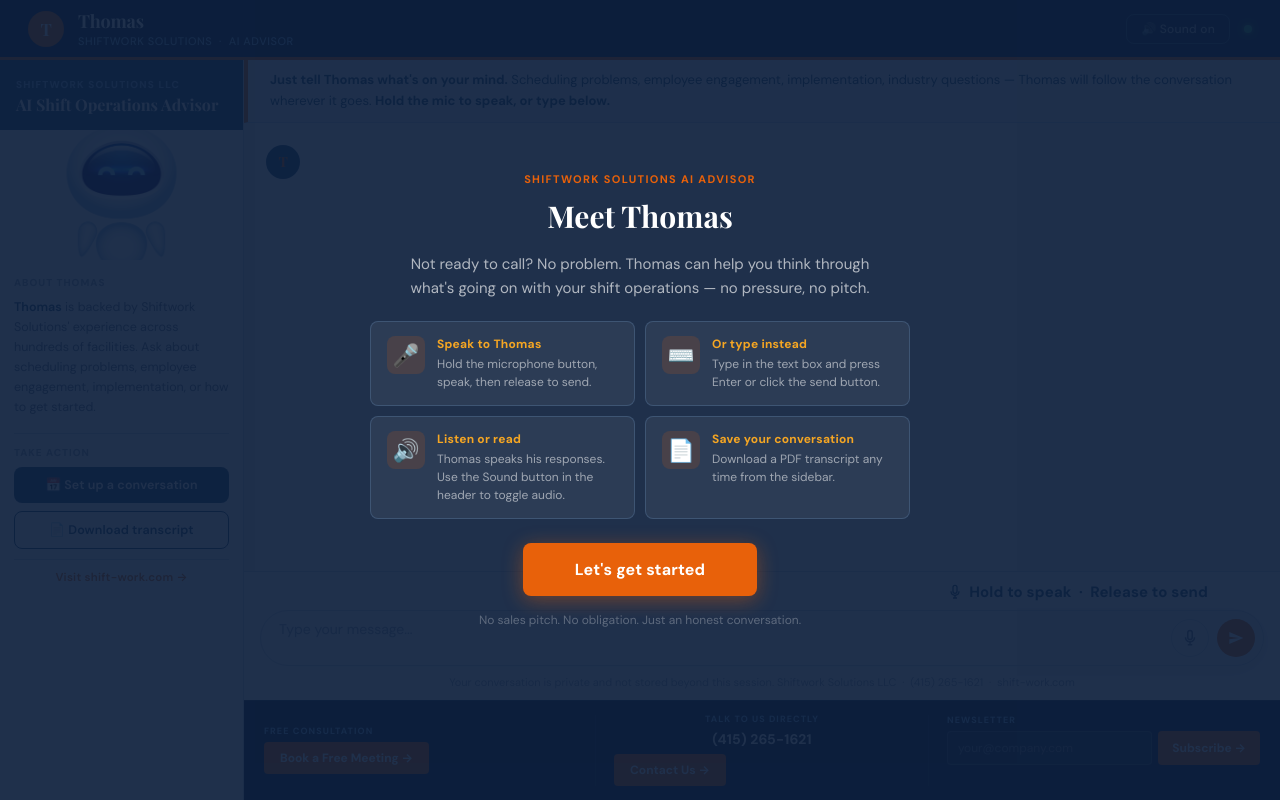
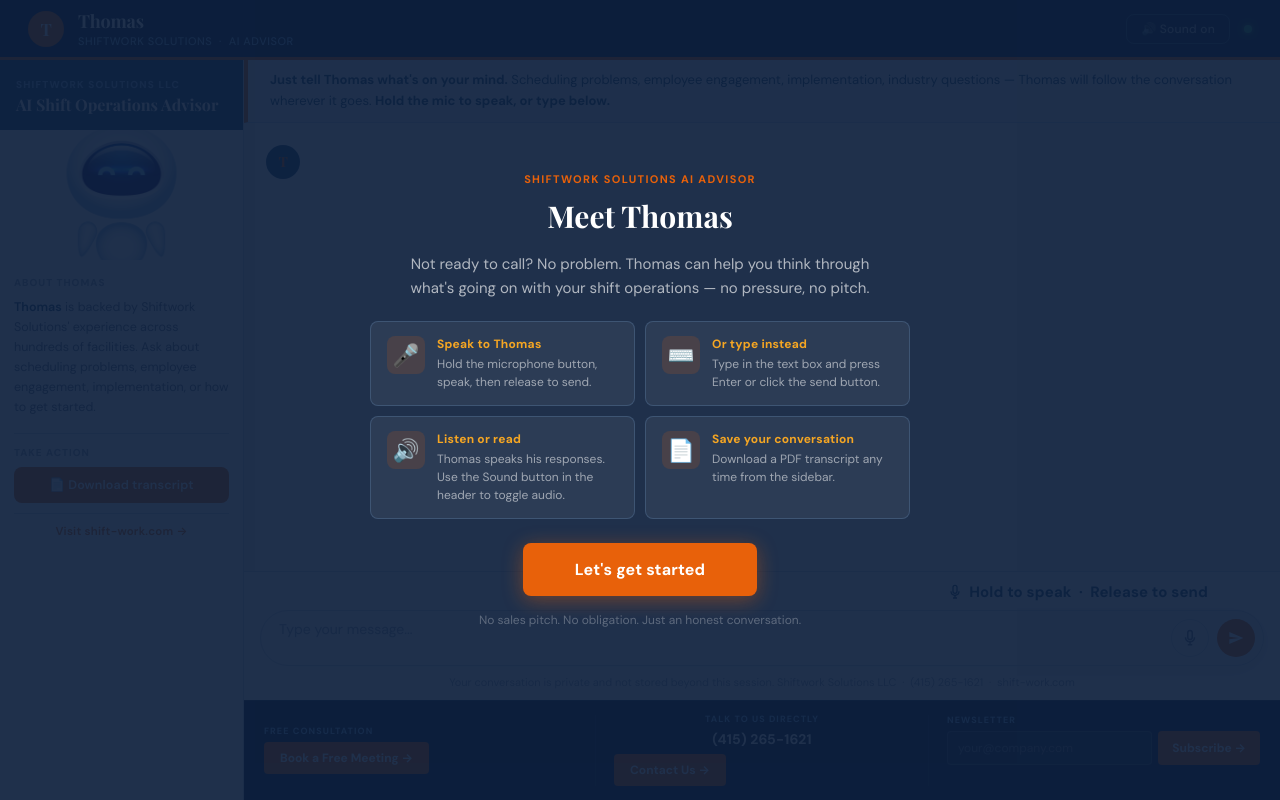
Before and after one commit to Hyperiongate/shift-work-diagnostic, a Flask app: page / in a window 1280 px wide. Run offline with Flask 3, Linux system fonts and the light colour scheme; some web fonts are replaced.

Commit message:
Update index.html

```diff
--- a/templates/index.html
+++ b/templates/index.html
@@ -23,27 +23,23 @@
                  design system. Playfair Display/DM Sans fonts.
                  Site palette: #1F4E79 navy, #E8610A orange.
     2026-04-05 -- URLs in Thomas's responses are now rendered as
-                 clickable hyperlinks. addBubble() uses linkifyText()
-                 to detect URLs and wrap them in <a> tags while
-                 keeping all other text safely escaped.
-    2026-04-17 -- SECURITY HARDENING -- FRONTEND CHANGES:
-                 Server-issued SESSION_ID, 429/403/503 handling,
-                 session_ended support, null SESSION_ID guard.
+                 clickable hyperlinks. linkifyText() added.
+    2026-04-17 -- SECURITY HARDENING: server-issued SESSION_ID,
+                 429/403/503 handling, session_ended support.
     2026-04-17 -- SIDEBAR IMAGE: /static/thomas.jpg robot avatar.
     2026-04-18 -- SIDEBAR BOTTOM IMAGE: Removed welding photo + CSS.
     2026-04-18 -- MIC HINT: Larger (15px/700), right-aligned near
-                 mic, SVG icon matching actual mic button, all
-                 JS states use innerHTML.
-    2026-04-18 -- FOOTER: Added dark-navy .thomas-footer bar below
-                 the disclaimer. Three columns:
-                 1. Book a Free Consultation (orange button)
-                 2. Phone (415) 265-1621 + Contact Us (orange button)
-                 3. Newsletter email input + Subscribe button
-                 Matches shift-work.com footer design language.
-                 Newsletter posts to Swarm API with source tag
-                 "thomas-footer". New JS function thomasFooterSubmit()
-                 with IDs thomasFooterEmail/Btn/Msg to avoid conflict
-                 with lead-modal form IDs.
+                 mic, SVG icon matching actual mic button.
+    2026-04-18 -- FOOTER: Dark-navy 3-col footer — Book Meeting |
+                 Phone + Contact | Newsletter subscribe.
+    2026-04-18 -- SIDEBAR CLEANUP:
+                 - Removed "Set up a conversation" button. Booking
+                   is now handled via the footer. Lead capture modal
+                   kept in HTML/JS for any future programmatic use
+                   but no longer has a trigger button in the sidebar.
+                 - "Download transcript" button changed to orange
+                   (was navy outline). Removed .action-btn.outline
+                   CSS rule as it is no longer used.
 
   I did no harm and this file is not truncated
 -->
@@ -372,11 +368,12 @@
 
   .sidebar-divider { height: 1px; background: var(--border); margin: 12px 0; }
 
+  /* Orange action button — used for Download transcript */
   .action-btn {
     display: block;
     width: 100%;
     text-align: center;
-    background: var(--navy);
+    background: var(--orange);
     color: var(--white);
     border: none;
     border-radius: var(--radius);
@@ -391,18 +388,7 @@
     letter-spacing: 0.01em;
   }
 
-  .action-btn:hover { background: var(--orange); }
-
-  .action-btn.outline {
-    background: none;
-    border: 1.5px solid var(--navy);
-    color: var(--navy);
-  }
-
-  .action-btn.outline:hover {
-    background: var(--navy);
-    color: var(--white);
-  }
+  .action-btn:hover { background: #c4510a; }
 
   .sidebar-site-link {
     display: block;
@@ -572,7 +558,6 @@
     z-index: 5;
   }
 
-  /* -- Mic hint: right-aligned, larger, near the mic button -- */
   .mic-hint {
     text-align: right;
     padding-right: 56px;
@@ -800,7 +785,7 @@
   .tf-nl-msg.ok  { color: #6ee7b7; }
   .tf-nl-msg.err { color: #fca5a5; }
 
-  /* -- Lead capture modal -- */
+  /* -- Lead capture modal (kept for programmatic use, no sidebar trigger) -- */
   .modal-overlay {
     position: fixed; inset: 0;
     background: rgba(13,31,60,0.75);
@@ -1026,11 +1011,7 @@
 
       <div class="sidebar-section-label">Take Action</div>
 
-      <button class="action-btn" onclick="showLeadCapture()">
-        &#x1F4C5; Set up a conversation
-      </button>
-
-      <button class="action-btn outline" onclick="downloadTranscript()">
+      <button class="action-btn" onclick="downloadTranscript()">
         &#x1F4C4; Download transcript
       </button>
 
@@ -1087,7 +1068,6 @@
 
     <!-- ── THOMAS FOOTER ── -->
     <div class="thomas-footer">
-      <!-- Col 1: Book a Free Consultation -->
       <div class="tf-col">
         <div class="tf-label">Free Consultation</div>
         <a href="https://outlook.office365.com/book/ShiftworkSolutionsLLC2@shift-work.com/?ismsaljsauthenabled=true"
@@ -1095,8 +1075,6 @@
           Book a Free Meeting &rarr;
         </a>
       </div>
-
-      <!-- Col 2: Phone + Contact page -->
       <div class="tf-col" style="align-items:center;text-align:center;">
         <div class="tf-label">Talk to Us Directly</div>
         <a href="tel:+14152651621" class="tf-phone">(415) 265-1621</a>
@@ -1104,8 +1082,6 @@
           Contact Us &rarr;
         </a>
       </div>
-
-      <!-- Col 3: Newsletter -->
       <div class="tf-col">
         <div class="tf-label">Newsletter</div>
         <div class="tf-nl-row">
@@ -1121,7 +1097,7 @@
   </div><!-- /.chat-area -->
 </div><!-- /.main-layout -->
 
-<!-- -- Lead capture modal -- -->
+<!-- -- Lead capture modal (no sidebar trigger — kept for future use) -- -->
 <div class="modal-overlay" id="lead-modal">
   <div class="modal">
     <div class="modal-eyebrow">Get in touch</div>
@@ -1157,7 +1133,6 @@
 </div>
 
 <script>
-  // -- DOM refs --
   const messagesEl  = document.getElementById('messages');
   const inputEl     = document.getElementById('user-input');
   const sendBtn     = document.getElementById('send-btn');
@@ -1170,10 +1145,8 @@
   const overlay     = document.getElementById('overlay');
   const leadModal   = document.getElementById('lead-modal');
 
-  // -- Shared mic SVG for hint states --
   const MIC_SVG = '<svg viewBox="0 0 24 24" width="16" height="16" fill="currentColor" aria-hidden="true"><path d="M12 1a4 4 0 0 1 4 4v6a4 4 0 0 1-8 0V5a4 4 0 0 1 4-4zm0 2a2 2 0 0 0-2 2v6a2 2 0 0 0 4 0V5a2 2 0 0 0-2-2zm-1 14.93V20H9v2h6v-2h-2v-2.07A7 7 0 0 0 19 11h-2a5 5 0 0 1-10 0H5a7 7 0 0 0 6 6.93z"/></svg>';
 
-  // -- State --
   let SESSION_ID     = null;
   let isWaiting      = false;
   let isMuted        = false;
@@ -1182,7 +1155,6 @@
   let speakingEl     = null;
   let leadData       = null;
 
-  // -- MediaRecorder push-to-talk --
   let mediaRecorder  = null;
   let audioChunks    = [];
   let micStream      = null;
@@ -1297,7 +1269,6 @@
   micBtn.addEventListener('touchend',    (e) => { e.preventDefault(); stopRecording(); },  { passive: false });
   micBtn.addEventListener('touchcancel', (e) => { if (isRecording) stopRecording(); },     { passive: false });
 
-  // -- Overlay dismiss --
   function dismissOverlay() {
     overlay.classList.add('hidden');
     setTimeout(() => { overlay.style.display = 'none'; }, 500);
@@ -1305,7 +1276,6 @@
     inputEl.focus();
   }
 
-  // -- Mute --
   function toggleMute() {
     isMuted = !isMuted;
     muteBtn.textContent = isMuted ? '\u{1F507} Sound off' : '\u{1F50A} Sound on';
@@ -1316,7 +1286,6 @@
     }
   }
 
-  // -- Lead capture --
   function showLeadCapture()  { leadModal.classList.add('active'); }
   function closeLeadCapture() { leadModal.classList.remove('active'); }
 
@@ -1334,7 +1303,6 @@
     );
   }
 
-  // -- Transcript --
   async function downloadTranscript() {
     if (!SESSION_ID) {
       alert('Please start a conversation first -- then you can download its transcript.');
@@ -1365,7 +1333,6 @@
     }
   }
 
-  // -- Footer newsletter subscribe --
   async function thomasFooterSubmit() {
     const SWARM = 'https://ai-swarm-orchestrator.onrender.com/api/newsletter/subscribe';
     const btn   = document.getElementById('thomasFooterBtn');
@@ -1396,7 +1363,6 @@
     }
   }
 
-  // -- Audio --
   function playAudio(b64, indicator) {
     if (isMuted || !b64) return;
     try {
@@ -1422,7 +1388,6 @@
     } catch (err) { console.warn('Audio error:', err); }
   }
 
-  // -- URL linkification --
   function linkifyText(text) {
     const urlRegex = /(https?:\/\/[^\s,;)"'<>]+)/gi;
     const parts = text.split(urlRegex);
@@ -1446,7 +1411,6 @@
     return html;
   }
 
-  // -- Bubbles --
   function scrollBottom() {
     requestAnimationFrame(() => { messagesEl.scrollTop = messagesEl.scrollHeight; });
   }
@@ -1509,7 +1473,6 @@
     micBtn.classList.add('unsupported');
   }
 
-  // -- Send --
   async function sendMessage() {
     if (isTerminated) return;
     const text = inputEl.value.trim();
@@ -1573,7 +1536,6 @@
     isWaiting = false; sendBtn.disabled = false; inputEl.focus();
   }
 
-  // -- Opening --
   async function loadOpening() {
     if (isTerminated) return;
     showTyping();
@@ -1593,7 +1555,6 @@
     }
   }
 
-  // -- Events --
   leadModal.addEventListener('click', e => { if (e.target === leadModal) closeLeadCapture(); });
   sendBtn.addEventListener('click', sendMessage);
   inputEl.addEventListener('keydown', e => {
@@ -1604,7 +1565,6 @@
     inputEl.style.height = Math.min(inputEl.scrollHeight, 100) + 'px';
   });
 
-  // Allow Enter key in footer newsletter field
   document.getElementById('thomasFooterEmail').addEventListener('keydown', function(e) {
     if (e.key === 'Enter') { e.preventDefault(); thomasFooterSubmit(); }
   });
```
